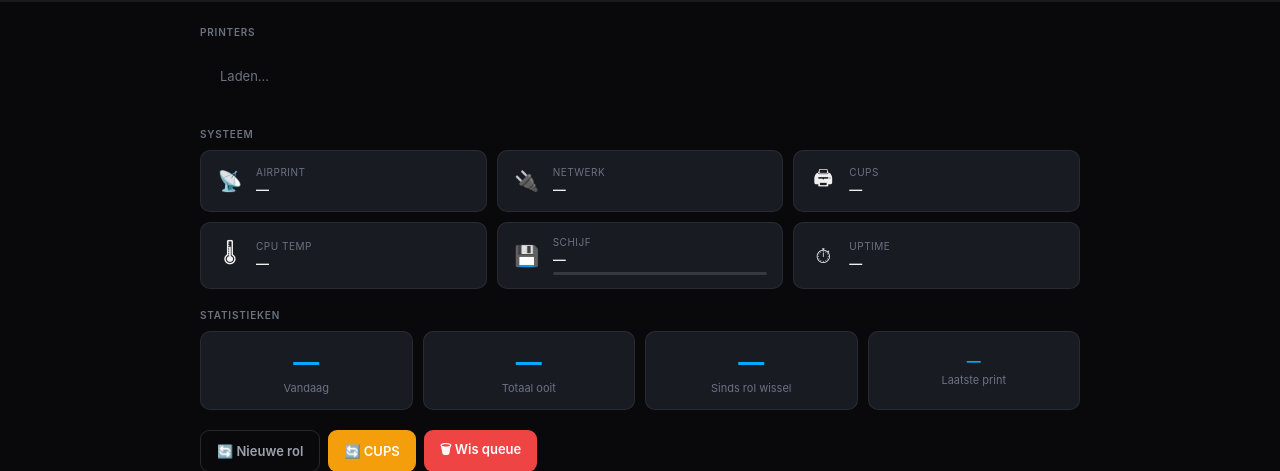
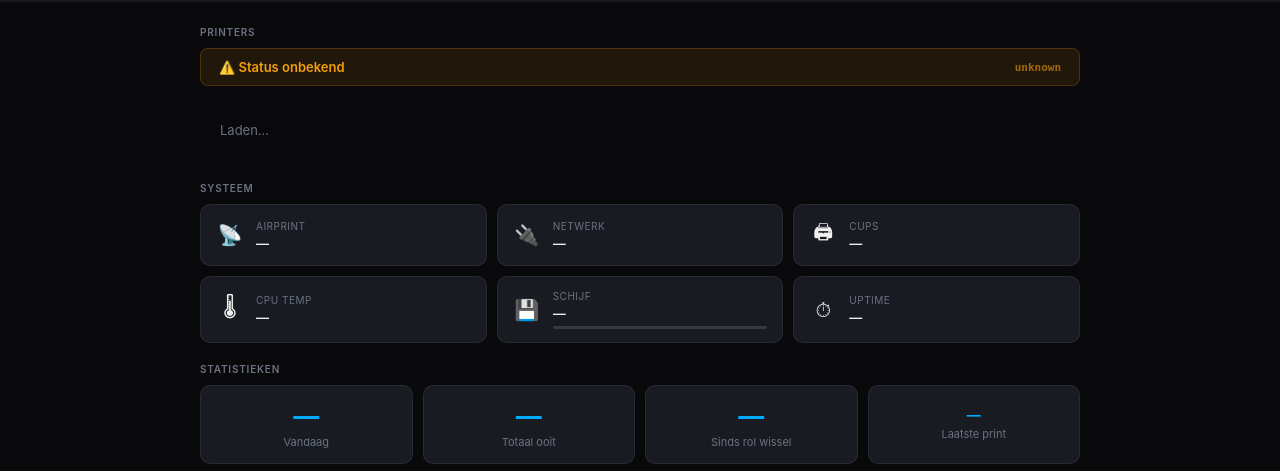
Before and after one commit to dokterleon/fps-printserver, a Flask app: template templates/index.html in a window 1280 px wide. Shown: the part 58-529 px from the top of the page. Run offline with Flask 3, Linux system fonts and the light colour scheme; the template is opened without the code that fills it, so the values that code supplies are empty; parts of the project's set-up code (start-up, migrations or seed data) failed here and were passed over.

Commit message:
v2.3.5 - licentie banner dashboard, api/licence endpoint

```diff
--- a/app.py
+++ b/app.py
@@ -249,6 +249,25 @@ def settings():
         notif=__import__("notifier")._load() if hasattr(__import__("notifier"), "_load") else {"configured": False},
         beacon=__import__("json").load(open("logs/beacon.json")) if __import__("os").path.exists("logs/beacon.json") else {"client_id":"","name":"","location":""})
 
+
+@app.route("/api/licence")
+def api_licence():
+    import os
+    try:
+        status = open("/tmp/fps_licence_status").read().strip()
+    except:
+        status = "unknown"
+    messages = {
+        "ok":                {"level": "ok",      "nl": "Licentie geldig",                    "en": "Licence valid"},
+        "grace":             {"level": "warning",  "nl": "Geen internet — grace period actief","en": "No internet — grace period active"},
+        "hardware_mismatch": {"level": "error",    "nl": "Hardware mismatch — mogelijke clone detectie", "en": "Hardware mismatch — possible clone detected"},
+        "blocked":           {"level": "error",    "nl": "Unit geblokkeerd — neem contact op met FPS",   "en": "Unit blocked — contact FPS"},
+        "unknown_client":    {"level": "error",    "nl": "Onbekend serienummer — neem contact op met FPS","en": "Unknown serial — contact FPS"},
+        "expired":           {"level": "error",    "nl": "Licentie verlopen — neem contact op met FPS",  "en": "Licence expired — contact FPS"},
+    }
+    info = messages.get(status, {"level": "warning", "nl": "Status onbekend", "en": "Status unknown"})
+    return jsonify({"status": status, **info})
+
 # ── updates ───────────────────────────────────────────────────────────────────
 
 @app.route("/api/check-update")
--- a/templates/index.html
+++ b/templates/index.html
@@ -102,6 +102,12 @@
   .sys-grid,.counters{grid-template-columns:1fr 1fr}
   .printer-grid{grid-template-columns:1fr}
 }
+
+/* Licentie banner */
+.lic-banner{display:none;padding:10px 18px;border-radius:8px;font-size:13px;font-weight:600;margin-bottom:16px;align-items:center;gap:10px}
+.lic-ok{background:rgba(34,197,94,.1);border:1px solid rgba(34,197,94,.2);color:#22c55e}
+.lic-warning{background:rgba(245,158,11,.1);border:1px solid rgba(245,158,11,.2);color:#f59e0b}
+.lic-error{background:rgba(239,68,68,.1);border:1px solid rgba(239,68,68,.3);color:#ef4444}
 </style>
 {% endblock %}
 
@@ -112,6 +118,7 @@
 
   <!-- Printer overzicht -->
   <div class="section-title">{{ _['printer_overview'] }}</div>
+  <div class="lic-banner" id="lic-banner"></div>
   <div class="printer-grid" id="printer-grid">
     <div id="no-printer" style="display:none;grid-column:1/-1;text-align:center;padding:60px 20px;background:var(--s2);border:1px solid var(--b);border-radius:var(--r)">
       <div style="font-size:48px;margin-bottom:16px">🖨</div>
@@ -359,6 +366,21 @@ async function loadPortalQR(){
 }
 loadPortalQR();
 
+async function loadLicence(){
+  try{
+    const d = await fetch('/api/licence').then(r=>r.json());
+    if(d.status === 'ok') return; // Geen banner bij ok
+    const banner = document.getElementById('lic-banner');
+    const lang = document.documentElement.lang || 'nl';
+    const msg = lang === 'en' ? d.en : d.nl;
+    const icons = {warning:'⚠️', error:'🔒'};
+    banner.className = 'lic-banner lic-' + d.level;
+    banner.style.display = 'flex';
+    banner.innerHTML = (icons[d.level]||'ℹ️') + ' ' + msg + ' <span style="margin-left:auto;font-family:monospace;font-size:11px;opacity:.6">' + d.status + '</span>';
+  }catch(e){}
+}
+loadLicence();
+
 async function loadLanIP(){
   try{
     const d = await fetch('/api/network-info').then(r=>r.json());
```
Also changed, not shown: backup/app.py (+19 -0 lines).
